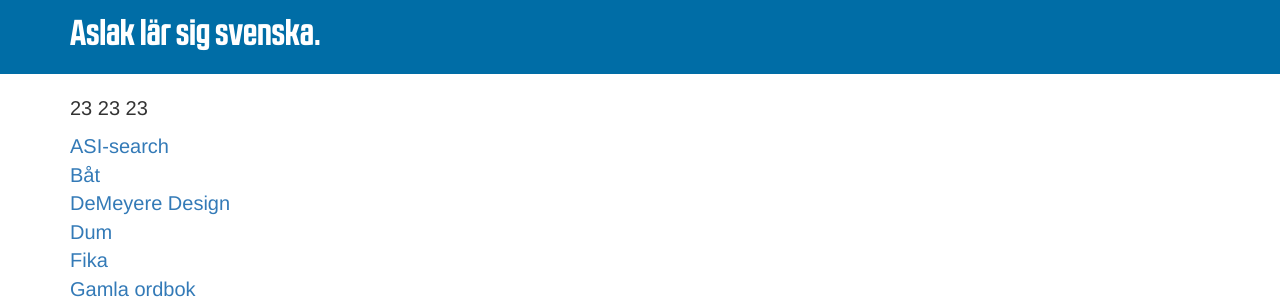
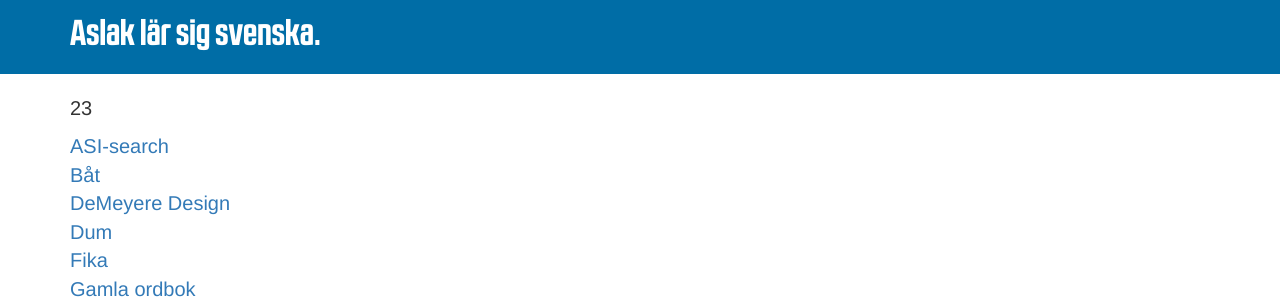
Before and after one commit to demeyere/aslak.se, a Jekyll site: the page built from _pages/ls.md, in a window 1280 px wide. Shown: the top 299 px of the page. Built offline with Jekyll 4.4.1, drawn with Linux system fonts in a browser that asks for light colours.

Commit message:
Update ls.md

```diff
--- a/_pages/ls.md
+++ b/_pages/ls.md
@@ -7,8 +7,6 @@ layout: post
 ---
 
 {{ site.posts | size }}
-{% assign my_posts_count = (site.posts | size) %}{{ my_posts_count }}
-{% assign my_column_size = (my_posts_count | plus: 2) %}{{ my_column_size | inspect }}
 
 {% assign sorted_posts = (site.posts | sort: 'title') %}
 {% for post in sorted_posts %}<a href="{{ post.url }}">{{ post.title }}</a><br/>
```
